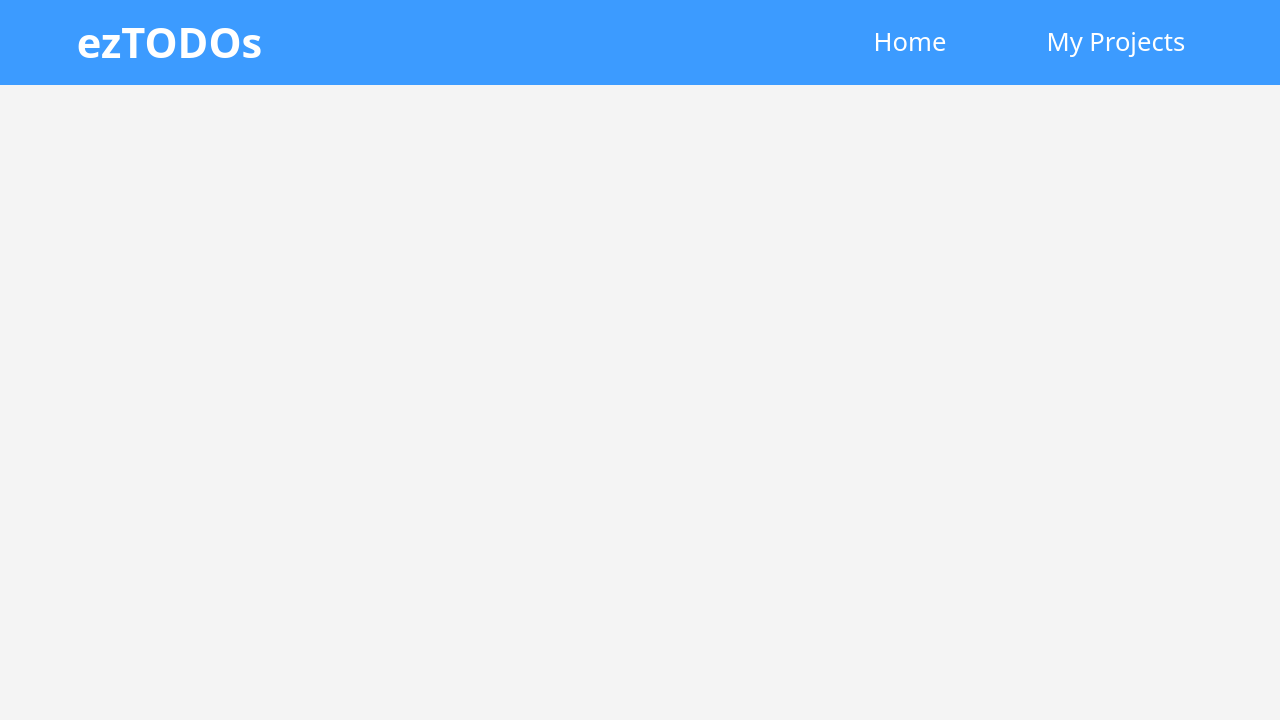
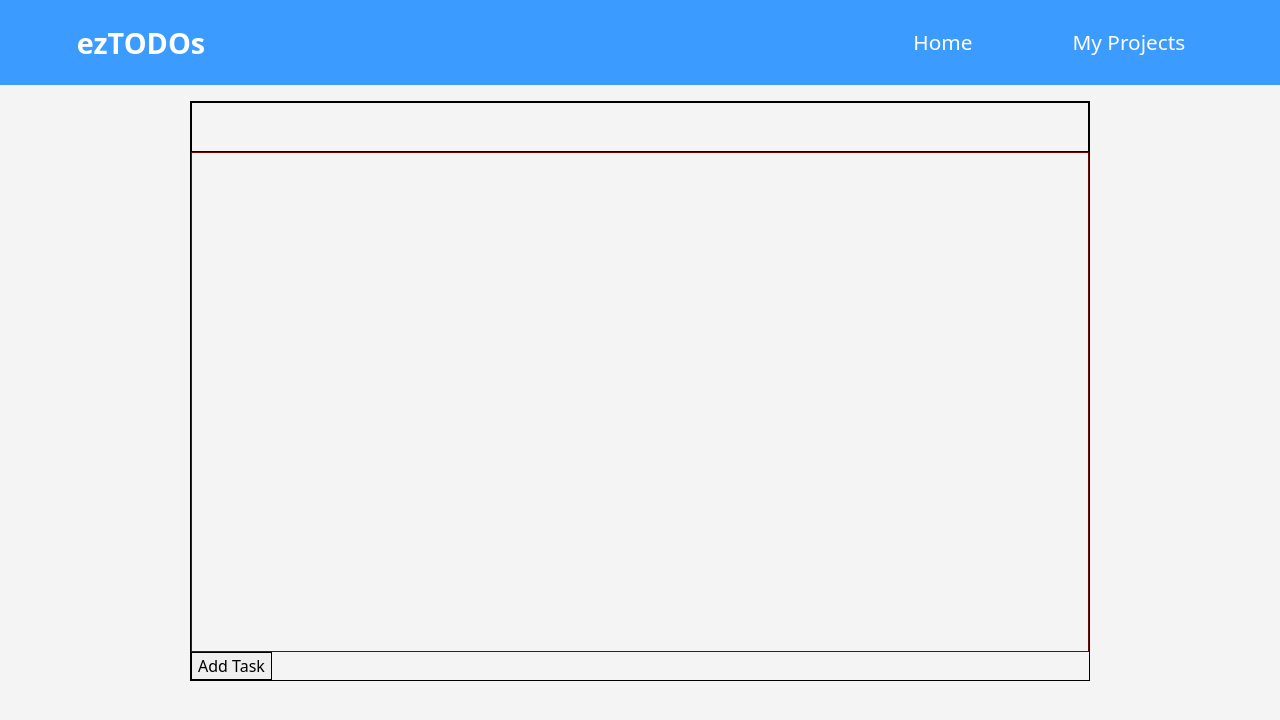
Before and after one commit to rishavvbasnett/Todo-List, a website built with webpack: page src/index.html in a window 1280 px wide. Built offline with nearby package versions, Linux system fonts and the light colour scheme.

Commit message:
Update file Structure & Home page.
- Successful Object extraction from Add Task form
- Suggestions:
    - Create Tasks objects from FormObject
    - Update Form CSS

```diff
--- a/src/Home-styles.css
+++ b/src/Home-styles.css
@@ -1,3 +1,22 @@
-body {
-    min-height: 100vh;
+/* OuterMost DIV content */
+body.home #content {
+
 }
+
+/* Project Heading */
+.projectHeading {
+    min-height: 50px;
+    border: 1px solid black;
+}
+
+/* Todo Box */
+.todoBox {
+    min-height: 500px;
+    border: 1px solid rgb(112, 7, 7);
+}
+
+/* Add Task button */
+.addTaskBtn {
+    color: black;
+    border: 1px solid black;
+}
--- /dev/null
+++ b/src/functions.js
@@ -0,0 +1,85 @@
+
+/* function to make DIVS */
+function makeDiv(className) {
+    const myDiv = document.createElement("div")
+        myDiv.classList.add(className)
+    return myDiv
+}
+
+/* function to make BUTTONS */
+function makeBtn(className, textContent) {
+    const myBtn = document.createElement("button")
+        myBtn.classList.add(className)
+        myBtn.textContent = textContent
+    return myBtn
+}
+
+/* function to handle submit events */
+function handleSubmit(form) {
+    const formData = new FormData(form)
+    return Object.fromEntries(formData)
+}
+
+/* function to make INPUT ELEMENTS with properties ready to use */
+function createInput(type="text", placeholder, required, id, name) {
+    const input = document.createElement("input")
+        input.type = type
+        input.placeholder = placeholder
+        input.required = required
+        input.id = id
+        input.name = name
+    return input
+}
+
+/* function to make OPTIONS FOR SELECT ELEMENTS */
+function option(parent, value, text) {
+    const option = document.createElement("option")
+        option.value = value
+        option.text = text
+        parent.append(option)
+    return option
+}
+
+/* function to make A DIALOG BOX*/
+function makeDialog(type) {
+    const Dialog = document.createElement("dialog")
+        Dialog.classList.add(type)
+        document.body.append(Dialog)
+    return Dialog
+}
+
+/* Function to Make FORM */
+function makeForm(parent, type) {
+    const form = document.createElement("form")
+        form.classList.add(type)
+
+    /* Title */
+    const taskTitle = createInput("text", "Title", true, "taskTitle", "taskTitle")
+    /* DESCRIPTION */
+    const description = createInput("text", "Description", true, "description", "description")
+    /* DUE DATE */
+    const dueDate = createInput("date", "", true, "dueDate", "dueDate")
+    /* PRIORITY */
+    const priority = document.createElement("select")
+        priority.id = "priority"
+        priority.name = "priority"
+            const option1 = option(priority, "low", "Low")
+            const option2 = option(priority, "moderate", "Moderate")
+            const option3 = option(priority, "high", "High")
+            const option4 = option(priority, "veryhigh", "Very High")
+            const option5 = option(priority, "urgent", "Urgent")
+    /* ADD button */
+    const addBtn = makeBtn("addBtn", "Add")
+    /* Back button */
+    const backBtn = makeBtn("backBtn", "Back")
+        backBtn.type = "reset"
+        backBtn.addEventListener("click", e=> {
+            parent.close()
+        })
+
+    form.append(taskTitle, description, dueDate, priority, addBtn, backBtn)
+    parent.append(form)
+    return form
+}
+
+export { createInput, option, makeDialog, makeForm, makeDiv, makeBtn, handleSubmit}
--- a/src/home.js
+++ b/src/home.js
@@ -1 +1,38 @@
 import "./Home-styles.css"
+import { Todo, Project, assign2Projects, allProjects, allTodos } from "./classes.js"
+import { createInput, option, makeDialog, makeForm, makeDiv, makeBtn, handleSubmit } from "./functions.js"
+
+
+function Home() {
+    let TaskObject;
+
+    document.body.classList.add("home")
+    const contentBox = document.querySelector("#content")
+
+    /* PROJECT HEADING div */
+    const projectHeading = makeDiv("projectHeading")
+        contentBox.append(projectHeading)
+
+    /* ToDo list box */
+    const todoBox = makeDiv("todoBox")
+        contentBox.append(todoBox)
+
+    /* Make a dialogBox and Form for ADD TASK Button */
+    const Dialog = makeDialog("NewTask")
+    const newTaskForm = makeForm(Dialog, "newTaskForm")
+        newTaskForm.addEventListener("submit", e=> {
+            e.preventDefault();
+            TaskObject = handleSubmit(newTaskForm)
+            console.log(TaskObject)
+            Dialog.close()
+        })
+
+    /* Add Task button */
+    const addTaskBtn = makeBtn("addTaskBtn", "Add Task")
+        contentBox.append(addTaskBtn)
+
+        addTaskBtn.addEventListener("click", e=> {
+            Dialog.showModal()
+            })
+    }
+    export { Home }
--- a/src/index.js
+++ b/src/index.js
@@ -1,7 +1,10 @@
-import { Todo, Project, assign2Projects, allProjects, allTodos } from "./classes.js"
 import "./reset.css"
 import "./styles.css"
-import "./home.js"
+
+import { Todo, Project, assign2Projects, allProjects, allTodos } from "./classes.js"
+import { Home } from "./home.js"
+
+Home()
 
 const t1 = new Todo("study JS", "practice js", "03/17/2026", "Urgent", true, 0)
 const t2 = new Todo("study HTML", "HTML practice", "03/18/2026", "High", true, 0)
@@ -14,7 +17,4 @@ const t8 = new Todo("practice Git", "branch + merge", "03/24/2026", "Medium", tr
 const t9 = new Todo("UI polish", "improve styling", "03/25/2026", "Low", false, 2)
 const t10 = new Todo("deploy app", "gh-pages setup", "03/26/2026", "Urgent", false, 3)
 
-
 assign2Projects(allTodos)
-console.log(allProjects)
-console.log()
--- a/src/styles.css
+++ b/src/styles.css
@@ -6,6 +6,7 @@
 
 body {
     min-height: 98vh;
+    min-width: fit-content;
     background-color: rgb(var(--main-bg));
 }
 
@@ -26,7 +27,7 @@ header>div {
     min-height: fit-content;
     color: rgb(255, 255, 255);
     font-weight: 700;
-    font-size: clamp(1.3rem, 1rem + 2vw, 2.6rem);
+    font-size: clamp(1.3rem, 1rem + 1vw, 2.6rem);
 }
 
 nav{
@@ -37,7 +38,7 @@ nav{
 
     color: rgb(255, 255, 255);
     font-weight: 500;
-    font-size: clamp(1rem, 1rem + 1.03vw, 1.6rem);
+    font-size: clamp(1rem, 1rem + 0.5vw, 1.3rem);
 }
 
 nav>button, nav>button:active {
@@ -54,3 +55,12 @@ nav>button:hover {
 nav>button:active {
     transform: scale(0.99);
 }
+
+#content {
+    margin: 1rem auto;
+    min-width: 490px;
+    max-width: 900px;
+    min-height: fit-content;
+
+    border: 1px solid black;
+}
```
